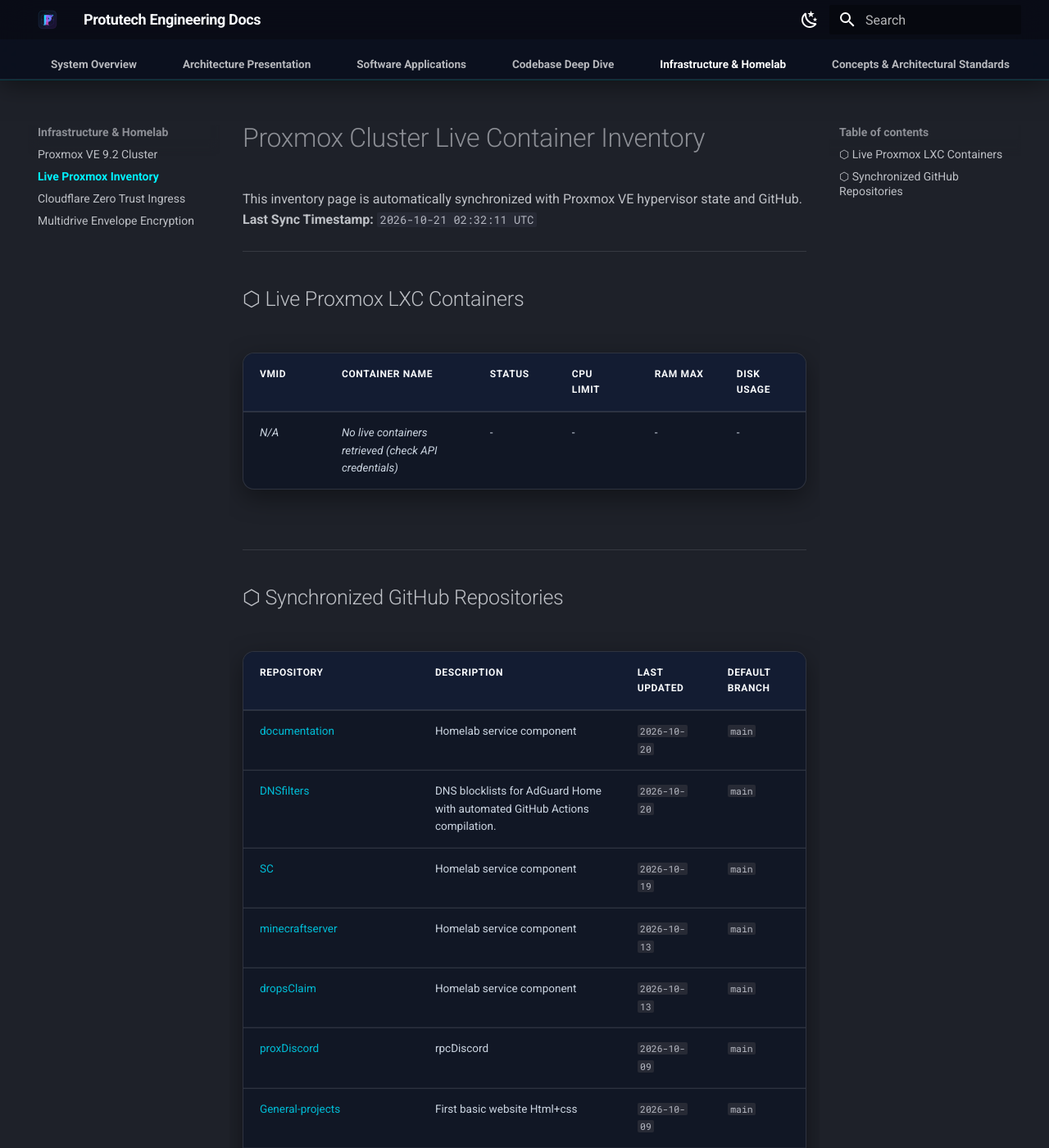
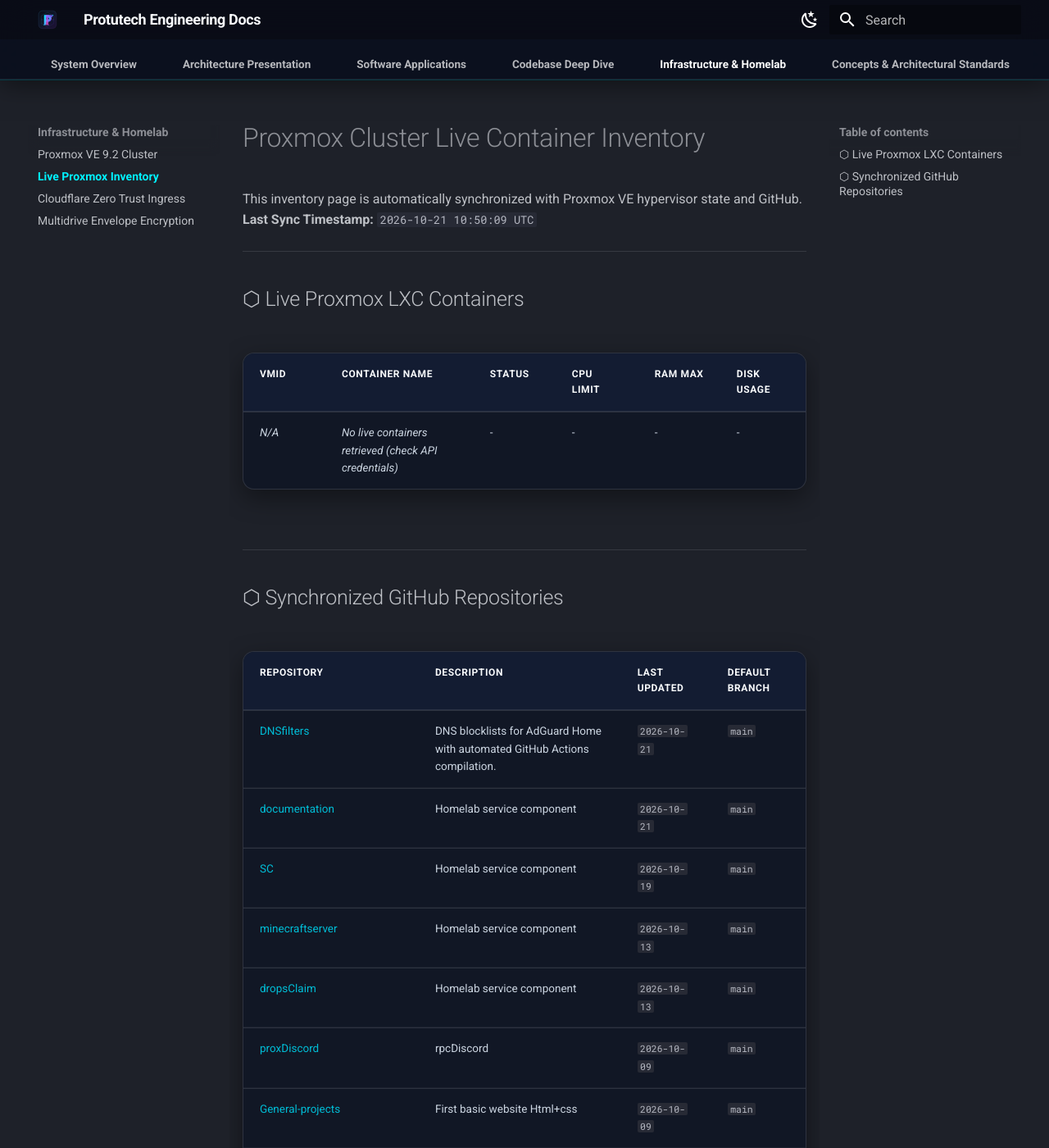
Before and after one commit to IAndrexI/documentation, an MkDocs documentation site: the page built from docs/infra/proxmox-live-inventory.md, in a window 1280 px wide and 1400 px high. Shown: the whole window at 82% size. Built offline with MkDocs 1.6.1 and Material for MkDocs 9.7.7, drawn with Linux system fonts in a browser that asks for light colours.

Commit message:
chore(auto-update): sync live Proxmox containers and GitHub repos [skip ci]

```diff
--- a/docs/infra/proxmox-live-inventory.md
+++ b/docs/infra/proxmox-live-inventory.md
@@ -1,7 +1,7 @@
 # Proxmox Cluster Live Container Inventory
 
 This inventory page is automatically synchronized with Proxmox VE hypervisor state and GitHub.
-**Last Sync Timestamp:** `2026-10-21 02:32:11 UTC`
+**Last Sync Timestamp:** `2026-10-21 10:50:09 UTC`
 
 ---
 
@@ -17,8 +17,8 @@
 
 | Repository | Description | Last Updated | Default Branch |
 | :--- | :--- | :--- | :--- |
-| [documentation](https://github.com/IAndrexI/documentation) | Homelab service component | `2026-10-20` | `main` |
-| [DNSfilters](https://github.com/IAndrexI/DNSfilters) | DNS blocklists for AdGuard Home with automated GitHub Actions compilation. | `2026-10-20` | `main` |
+| [DNSfilters](https://github.com/IAndrexI/DNSfilters) | DNS blocklists for AdGuard Home with automated GitHub Actions compilation. | `2026-10-21` | `main` |
+| [documentation](https://github.com/IAndrexI/documentation) | Homelab service component | `2026-10-21` | `main` |
 | [SC](https://github.com/IAndrexI/SC) | Homelab service component | `2026-10-19` | `main` |
 | [minecraftserver](https://github.com/IAndrexI/minecraftserver) | Homelab service component | `2026-10-13` | `main` |
 | [dropsClaim](https://github.com/IAndrexI/dropsClaim) | Homelab service component | `2026-10-13` | `main` |
```
